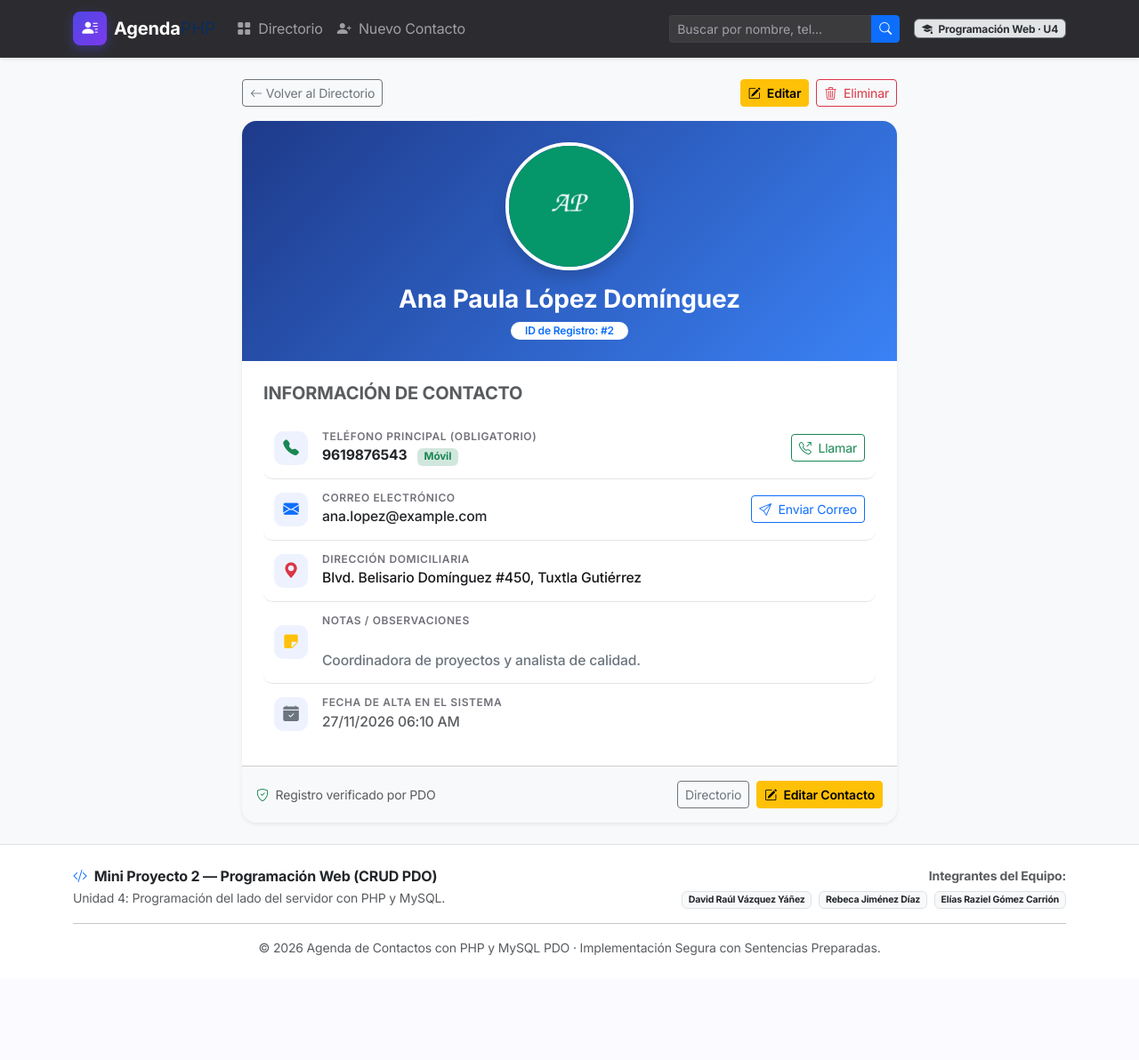
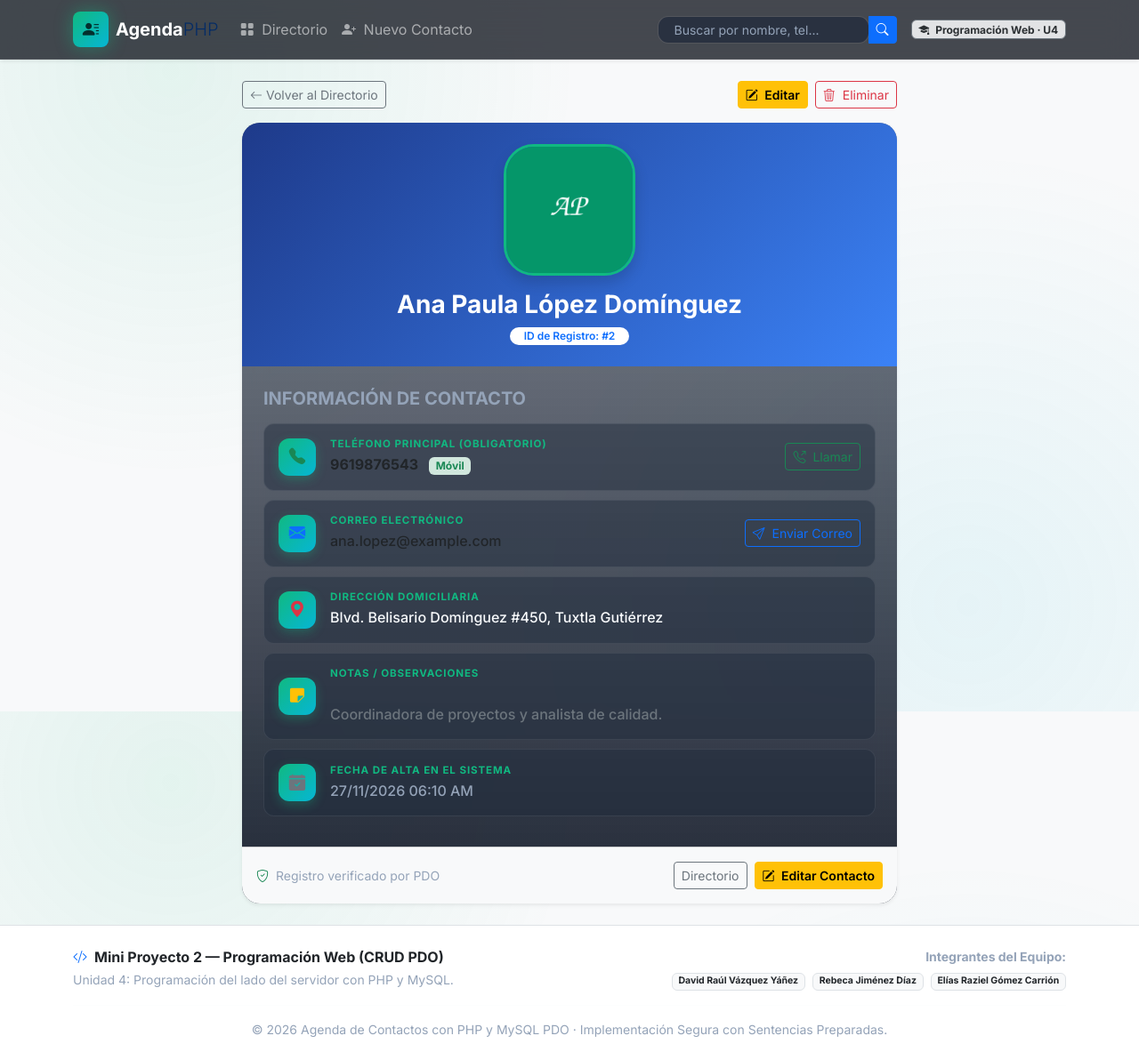
Before and after one commit to Daraul5/agenda-contactos-php, a PHP site: page /ver.php?id=2 in a window 1280 px wide. Shown: the whole page at 89% size. Before the commit the page ends 1074 px from the top, so only its background shows below. Run offline with PHP 8.4, Linux system fonts and the light colour scheme; data comes from the database, SQL or seed files in the repository.

Commit message:
modo oscuro aplicado

```diff
--- a/css/styles.css
+++ b/css/styles.css
@@ -5,127 +5,153 @@
    ==================================================================== */
 
 :root {
-    --primary-color: #4f46e5;
-    --primary-hover: #4338ca;
-    --primary-light: #eef2ff;
-    --accent-gradient: linear-gradient(135deg, #4f46e5 0%, #7c3aed 100%);
-    --success-color: #10b981;
-    --danger-color: #f43f5e;
-    --warning-color: #f59e0b;
-    --info-color: #06b6d4;
-    --body-bg: #f4f4f6;
-    --card-bg: #ffffff;
-    --surface-subtle: #fafafa;
-    --border-color: #e4e4e7;
-    --border-hover: #d4d4d8;
-    --text-primary: #18181b;
-    --text-secondary: #71717a;
-    --radius-xl: 20px;
-    --radius-lg: 16px;
-    --radius-md: 10px;
-    --shadow-sm: 0 2px 4px rgba(24, 24, 27, 0.03);
-    --shadow-md: 0 8px 16px -4px rgba(24, 24, 27, 0.06), 0 2px 6px -2px rgba(24, 24, 27, 0.04);
-    --shadow-hover: 0 20px 25px -5px rgba(79, 70, 229, 0.1), 0 8px 10px -6px rgba(79, 70, 229, 0.06);
+    --primary-color: #10b981;
+    --primary-hover: #059669;
+    --primary-light: rgba(16, 185, 129, 0.14);
+    --accent-gradient: linear-gradient(135deg, #10b981 0%, #06b6d4 100%);
+    --success-color: #34d399;
+    --danger-color: #fb7185;
+    --warning-color: #fbbf24;
+    --info-color: #38bdf8;
+    --body-bg: #090d16;
+    --card-bg: #111827;
+    --surface-subtle: #1e293b;
+    --border-color: rgba(255, 255, 255, 0.08);
+    --border-hover: rgba(16, 185, 129, 0.5);
+    --text-primary: #f8fafc;
+    --text-secondary: #94a3b8;
+    --radius-xl: 24px;
+    --radius-lg: 20px;
+    --radius-md: 12px;
+    --shadow-sm: 0 4px 20px rgba(0, 0, 0, 0.35);
+    --shadow-md: 0 10px 30px rgba(0, 0, 0, 0.5);
+    --shadow-hover: 0 16px 36px -6px rgba(16, 185, 129, 0.22), 0 0 0 1px rgba(16, 185, 129, 0.35);
 }
 
 body {
     font-family: 'Plus Jakarta Sans', 'Inter', system-ui, -apple-system, sans-serif;
     background-color: var(--body-bg);
+    background-image:
+        radial-gradient(circle at 15% 10%, rgba(16, 185, 129, 0.09) 0%, transparent 35%),
+        radial-gradient(circle at 85% 85%, rgba(6, 182, 212, 0.08) 0%, transparent 40%);
+    background-attachment: fixed;
     color: var(--text-primary);
     -webkit-font-smoothing: antialiased;
-    letter-spacing: -0.01em;
 }
 
 .custom-navbar {
-    background: rgba(15, 15, 20, 0.88) !important;
-    backdrop-filter: blur(12px);
-    -webkit-backdrop-filter: blur(12px);
-    border-bottom: 1px solid rgba(255, 255, 255, 0.08);
+    background: rgba(9, 13, 22, 0.75) !important;
+    backdrop-filter: blur(18px);
+    -webkit-backdrop-filter: blur(18px);
+    border-bottom: 1px solid var(--border-color);
+    box-shadow: 0 4px 30px rgba(0, 0, 0, 0.4);
 }
 
 .brand-icon {
-    width: 38px;
-    height: 38px;
-    font-size: 1.1rem;
-    border-radius: 10px;
+    width: 40px;
+    height: 40px;
+    font-size: 1.15rem;
+    border-radius: 12px;
     background: var(--accent-gradient) !important;
-    box-shadow: 0 4px 12px rgba(79, 70, 229, 0.4);
+    color: #042f2e !important;
+    box-shadow: 0 0 20px rgba(16, 185, 129, 0.45);
 }
 
 .search-input {
-    background-color: rgba(255, 255, 255, 0.07) !important;
+    background-color: rgba(30, 41, 59, 0.7) !important;
     border: 1px solid rgba(255, 255, 255, 0.1) !important;
-    color: #fff !important;
-    border-radius: var(--radius-md);
-    transition: all 0.2s ease;
+    color: var(--text-primary) !important;
+    border-radius: 9999px !important;
+    padding-left: 1.1rem !important;
+    transition: all 0.25s ease;
 }
 
 .search-input::placeholder {
-    color: #a1a1aa !important;
+    color: var(--text-secondary) !important;
 }
 
 .search-input:focus {
-    background-color: rgba(255, 255, 255, 0.12) !important;
-    border-color: #818cf8 !important;
-    box-shadow: 0 0 0 3px rgba(99, 102, 241, 0.25) !important;
+    background-color: #1e293b !important;
+    border-color: var(--primary-color) !important;
+    box-shadow: 0 0 0 4px rgba(16, 185, 129, 0.2) !important;
 }
 
 .card-custom {
-    background-color: var(--card-bg);
+    background: linear-gradient(180deg, rgba(30, 41, 59, 0.55) 0%, rgba(17, 24, 39, 0.92) 100%);
+    backdrop-filter: blur(12px);
     border: 1px solid var(--border-color);
     border-radius: var(--radius-lg);
     box-shadow: var(--shadow-sm);
-    transition: transform 0.25s cubic-bezier(0.2, 0.8, 0.2, 1),
-                box-shadow 0.25s cubic-bezier(0.2, 0.8, 0.2, 1),
-                border-color 0.25s ease;
+    position: relative;
+    overflow: hidden;
+    transition: transform 0.3s cubic-bezier(0.22, 1, 0.36, 1),
+                box-shadow 0.3s ease,
+                border-color 0.3s ease;
+}
+
+.card-contact::before {
+    content: "";
+    position: absolute;
+    top: 0;
+    left: 0;
+    right: 0;
+    height: 3px;
+    background: var(--accent-gradient);
+    opacity: 0;
+    transition: opacity 0.3s ease;
 }
 
 .card-contact:hover {
-    transform: translateY(-5px);
-    border-color: rgba(79, 70, 229, 0.3);
+    transform: translateY(-7px) scale(1.01);
+    border-color: var(--border-hover);
     box-shadow: var(--shadow-hover);
+}
+
+.card-contact:hover::before {
+    opacity: 1;
 }
 
 .avatar-wrapper {
     position: relative;
-    width: 92px;
-    height: 92px;
+    width: 96px;
+    height: 96px;
     margin: 0 auto;
     padding: 3px;
-    border-radius: 50%;
-    background: linear-gradient(135deg, #e0e7ff 0%, #f3e8ff 100%);
+    border-radius: 26px;
+    background: var(--accent-gradient);
+    box-shadow: 0 8px 20px rgba(16, 185, 129, 0.25);
 }
 
 .contact-avatar {
     width: 100%;
     height: 100%;
     object-fit: cover;
-    border-radius: 50%;
-    border: 2px solid #fff;
+    border-radius: 23px;
+    border: 3px solid var(--card-bg);
 }
 
 .contact-avatar-sm {
-    width: 44px;
-    height: 44px;
+    width: 46px;
+    height: 46px;
     object-fit: cover;
-    border-radius: 12px;
-    border: 1px solid var(--border-color);
+    border-radius: 14px;
+    border: 2px solid rgba(16, 185, 129, 0.4);
 }
 
 .contact-avatar-lg {
-    width: 144px;
-    height: 144px;
+    width: 148px;
+    height: 148px;
     object-fit: cover;
-    border-radius: 50%;
-    border: 4px solid #fff;
-    box-shadow: var(--shadow-hover);
+    border-radius: 34px;
+    border: 3px solid var(--primary-color);
+    box-shadow: 0 12px 32px rgba(16, 185, 129, 0.3);
 }
 
 .photo-preview-container {
-    width: 132px;
-    height: 132px;
-    border-radius: 50%;
-    border: 2px dashed #a5b4fc;
+    width: 136px;
+    height: 136px;
+    border-radius: 30px;
+    border: 2px dashed var(--primary-color);
     display: flex;
     align-items: center;
     justify-content: center;
@@ -133,12 +159,12 @@ body {
     margin: 0 auto 16px auto;
     background-color: var(--primary-light);
     color: var(--primary-color);
-    transition: all 0.2s ease;
+    transition: all 0.25s ease;
 }
 
 .photo-preview-container:hover {
-    border-color: var(--primary-color);
-    background-color: #e0e7ff;
+    background-color: rgba(16, 185, 129, 0.22);
+    transform: scale(1.03);
 }
 
 .photo-preview-container img {
@@ -147,107 +173,148 @@ body {
     object-fit: cover;
 }
 
+.table-contacts {
+    color: var(--text-primary) !important;
+    border-collapse: separate;
+    border-spacing: 0 8px;
+}
+
 .table-contacts th {
-    font-weight: 600;
-    font-size: 0.78rem;
+    font-weight: 700;
+    font-size: 0.74rem;
     text-transform: uppercase;
-    letter-spacing: 0.06em;
-    color: var(--text-secondary);
-    background-color: var(--surface-subtle);
-    border-bottom: 1px solid var(--border-color);
-    padding: 14px 16px;
+    letter-spacing: 0.08em;
+    color: var(--primary-color);
+    background-color: transparent;
+    border: none;
+    padding: 10px 16px;
+}
+
+.table-contacts tbody tr {
+    background-color: rgba(30, 41, 59, 0.45);
+    transition: transform 0.2s ease, background-color 0.2s ease;
+}
+
+.table-contacts tbody tr:hover {
+    background-color: rgba(30, 41, 59, 0.9);
+    transform: scale(1.005);
 }
 
 .table-contacts td {
     vertical-align: middle;
     padding: 14px 16px;
     font-size: 0.94rem;
+    border-top: 1px solid var(--border-color);
     border-bottom: 1px solid var(--border-color);
+    color: var(--text-primary);
 }
 
-.table-contacts tbody tr {
-    transition: background-color 0.15s ease;
+.table-contacts td:first-child {
+    border-left: 1px solid var(--border-color);
+    border-top-left-radius: 14px;
+    border-bottom-left-radius: 14px;
 }
 
-.table-contacts tbody tr:hover {
-    background-color: #f8fafc;
+.table-contacts td:last-child {
+    border-right: 1px solid var(--border-color);
+    border-top-right-radius: 14px;
+    border-bottom-right-radius: 14px;
 }
 
 .btn-action-group .btn {
-    padding: 0.4rem 0.75rem;
-    font-size: 0.85rem;
-    font-weight: 500;
-    border-radius: var(--radius-md);
+    padding: 0.45rem 0.85rem;
+    font-size: 0.84rem;
+    font-weight: 600;
+    border-radius: 10px;
+    border: 1px solid var(--border-color);
     transition: all 0.2s ease;
 }
 
 .btn-action-group .btn:hover {
-    transform: translateY(-1px);
+    transform: translateY(-2px);
+    box-shadow: 0 6px 15px rgba(16, 185, 129, 0.25);
 }
 
 .badge-soft-primary {
-    background-color: #eef2ff;
-    color: #4338ca;
-    border: 1px solid #c7d2fe;
+    background-color: rgba(6, 182, 212, 0.15);
+    color: #38bdf8;
+    border: 1px solid rgba(56, 189, 248, 0.35);
     font-weight: 600;
-    padding: 0.35em 0.75em;
+    padding: 0.4em 0.85em;
     border-radius: 9999px;
 }
 
 .badge-soft-success {
-    background-color: #ecfdf5;
-    color: #047857;
-    border: 1px solid #a7f3d0;
+    background-color: rgba(16, 185, 129, 0.15);
+    color: #34d399;
+    border: 1px solid rgba(52, 211, 153, 0.35);
     font-weight: 600;
-    padding: 0.35em 0.75em;
+    padding: 0.4em 0.85em;
     border-radius: 9999px;
 }
 
 .detail-item {
     display: flex;
     align-items: center;
-    padding: 14px 12px;
-    border-bottom: 1px solid var(--border-color);
+    padding: 16px;
+    margin-bottom: 10px;
+    background-color: rgba(30, 41, 59, 0.45);
+    border: 1px solid var(--border-color);
     border-radius: var(--radius-md);
-    transition: background-color 0.15s ease;
+    transition: all 0.2s ease;
 }
 
 .detail-item:hover {
-    background-color: var(--surface-subtle);
-}
-
-.detail-item:last-child {
-    border-bottom: none;
+    border-color: var(--border-hover);
+    background-color: rgba(30, 41, 59, 0.8);
+    transform: translateX(4px);
 }
 
 .detail-icon {
     display: flex;
     align-items: center;
     justify-content: center;
-    width: 38px;
-    height: 38px;
-    border-radius: 10px;
-    background-color: var(--primary-light);
-    font-size: 1.1rem;
-    color: var(--primary-color);
+    width: 42px;
+    height: 42px;
+    border-radius: 12px;
+    background: var(--accent-gradient);
+    font-size: 1.15rem;
+    color: #042f2e;
     margin-right: 16px;
     flex-shrink: 0;
+    box-shadow: 0 4px 12px rgba(16, 185, 129, 0.3);
 }
 
 .detail-content h6 {
     margin: 0;
-    font-size: 0.75rem;
-    font-weight: 600;
-    color: var(--text-secondary);
+    font-size: 0.72rem;
+    font-weight: 700;
+    color: var(--primary-color);
     text-transform: uppercase;
-    letter-spacing: 0.05em;
+    letter-spacing: 0.08em;
 }
 
 .detail-content p {
-    margin: 2px 0 0 0;
-    font-size: 0.98rem;
+    margin: 3px 0 0 0;
+    font-size: 1rem;
     font-weight: 500;
     color: var(--text-primary);
+}
+
+.form-control, .form-select {
+    background-color: rgba(30, 41, 59, 0.7) !important;
+    border: 1px solid var(--border-color) !important;
+    color: var(--text-primary) !important;
+    border-radius: var(--radius-md) !important;
+}
+
+.form-control:focus, .form-select:focus {
+    border-color: var(--primary-color) !important;
+    box-shadow: 0 0 0 3px rgba(16, 185, 129, 0.2) !important;
+}
+
+.text-muted {
+    color: var(--text-secondary) !important;
 }
 
 @media (max-width: 768px) {
```
